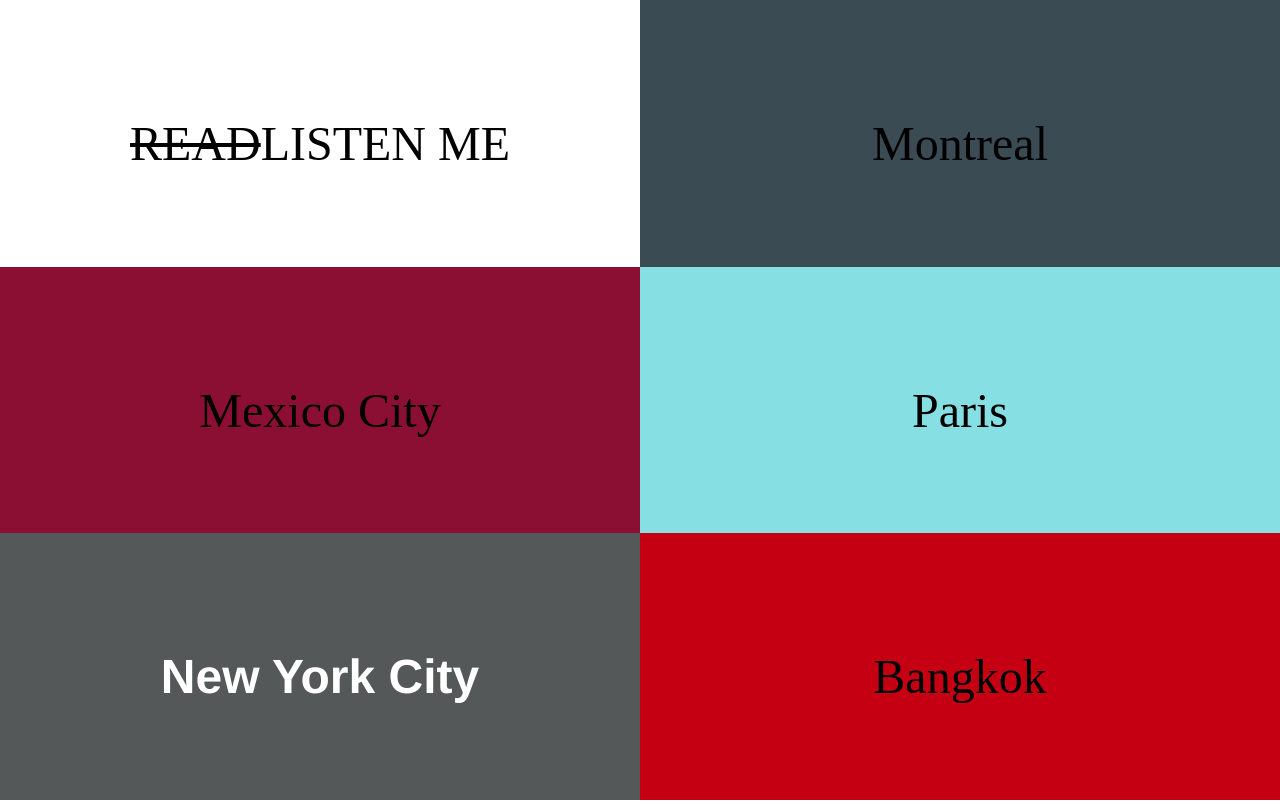
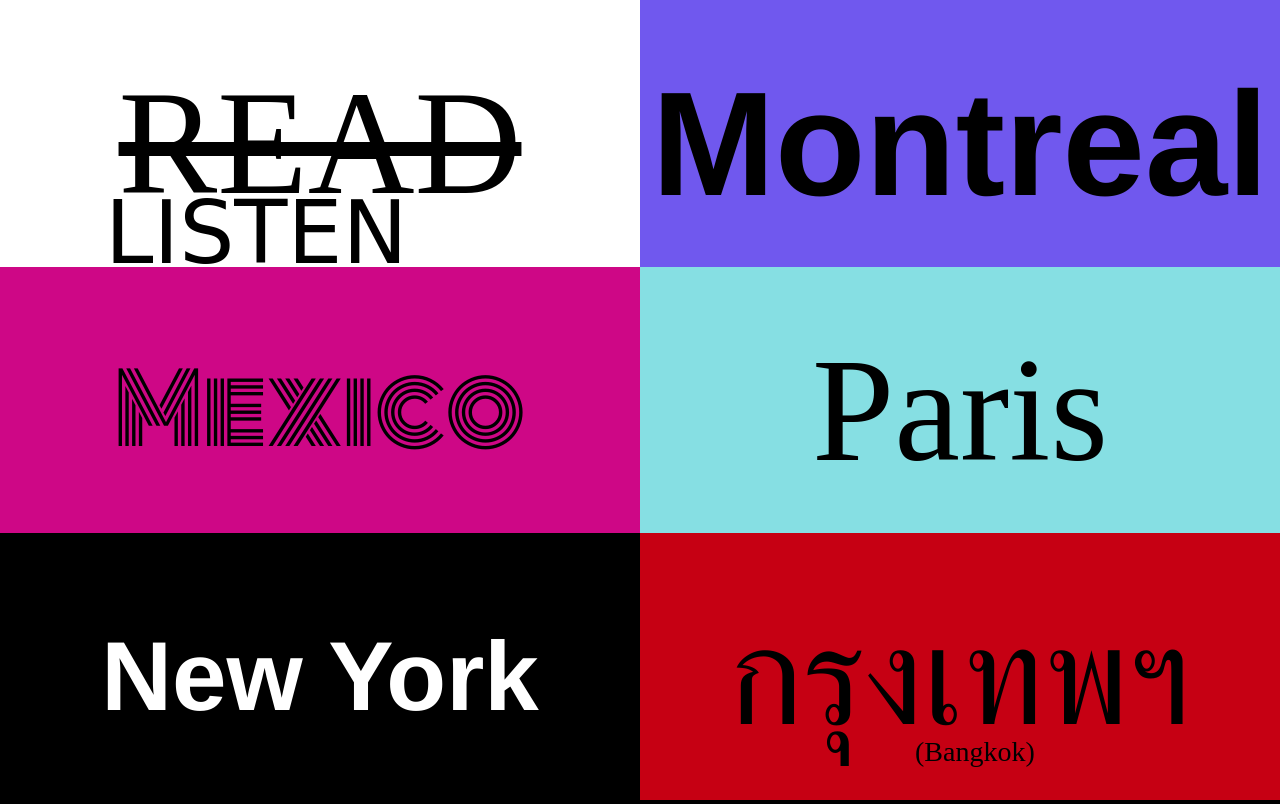
Before and after one commit to adamcleavey/transit-board, a plain HTML site: page index.html in a window 1280 px wide. Shown: the top 804 px of the page. Drawn offline with Linux system fonts and the light colour scheme; a web font is replaced by a local one.

Commit message:
more files in commit

```diff
--- a/index.html
+++ b/index.html
@@ -8,34 +8,36 @@
 <body id="index">
 	<div id="container">
 		<div id="soundboard">
-			<div class="board-button" id="intro"><span class="deleted">READ</span>LISTEN ME
+			<div class="board-button" id="intro" style="background-color: white;">
+				<span class="deleted">READ</span> ME
+				<span class="under">LISTEN</span>
 				<div class="progress"></div>
+				<audio preload="auto" src="sounds/intro.m4a" id="intro-audio"></audio>
 			</div>
-			<div class="board-button" id="montreal" style="background-color:#3B4B54">Montreal
+			<div class="board-button" id="montreal" style="background-color:#7058ee">Montreal
 				<div class="progress"></div>
+				<audio preload="auto" src="sounds/montreal.m4a" id="montreal-audio"></audio>
 			</div>
-			<div class="board-button" id="mexicocity" style="background-color: #8B0F33">Mexico City
+			<div class="board-button" id="mexicocity" style="background-color: #ce0786">Mexico City
 				<div class="progress"></div>
+				<audio preload="auto" src="sounds/mexicocity.m4a" id="mexicocity-audio"></audio>
 			</div>
 			<div class="board-button" id="paris" style="background-color: #86DFE3">Paris
 				<div class="progress"></div>
+				<audio preload="auto" src="sounds/paris.m4a" id="paris-audio"></audio>
 			</div>
-			<div class="board-button" id="newyorkcity" style="background-color:#545859; font-family: Helvetica; font-weight: bold; color: white">New York City
+			<div class="board-button" id="newyorkcity" style="background-color:black;">New York City
 				<div class="progress"></div>
+				<audio preload="auto" src="sounds/nyc.m4a" id="nyc-audio"></audio>
 			</div>
-			<div class="board-button" id="bangkok" style="background-color: #C60013">Bangkok
+			<div class="board-button" id="bangkok" style="background-color: #C60013">กรุงเทพฯ
+					<span class="under">(Bangkok)</span>
 				<div class="progress"></div>
+				<audio preload="auto" src="sounds/bangkok.m4a" id="bangkok-audio"></audio>
 			</div>
 		</div>
 	</div>
 </body>
-<!-- AUDIO FILES -->
-<audio preload="auto" src="sounds/intro.m4a" id="intro-audio"></audio>
-<audio preload="auto" src="sounds/bangkok.m4a" id="bangkok-audio"></audio>
-<audio preload="auto" src="sounds/mexicocity.m4a" id="mexicocity-audio"></audio>
-<audio preload="auto" src="sounds/montreal.m4a" id="montreal-audio"></audio>
-<audio preload="auto" src="sounds/paris.m4a" id="paris-audio"></audio>
-<audio preload="auto" src="sounds/nyc.m4a" id="nyc-audio"></audio>
 <!-- DEV SCRIPTS -->
 <script type="text/javascript" src="scripts/jquery-3.4.1.js"></script>
 <script type="text/javascript" language="Javascript" src="app.js"></script>
--- a/styles.css
+++ b/styles.css
@@ -1,8 +1,12 @@
+@import url('https://fonts.googleapis.com/css?family=Schoolbell|Monoton&display=swap');
+@import url('https://use.typekit.net/ilo7tmb.css');
+
 body {
 	width: 100%;
 	height: 100%;
 	margin: 0;
-	padding: 0;
+    padding: 0;
+    background-color: black;
 }
 #container {
     width: 100%;
@@ -15,7 +19,7 @@ body {
 }
 
 .board-button {
-    height: 33.333333%;
+    height: 33.333333333333333333%;
     width: 50%;
     display: block;
     text-align: center;
@@ -24,7 +28,7 @@ body {
 	margin: 0;
     float: left;
     position: relative;
-    font-size: 48px;
+    font-size: 148px;
 }
 
 .board-button .progress {
@@ -37,6 +41,56 @@ body {
     opacity: 0.5;
 }
 
+.board-button#intro {
+    font-family:
+}
+
+.board-button#paris {
+    font-family: lust-display;
+}
+
+.board-button#bangkok {
+    font-family: adobe-thai;
+    font-size: 140px;
+}
+
+.board-button#mexicocity {
+    font-family: 'Monoton';
+    font-size: 96px;
+}
+
+.board-button#montreal {
+    font-family: 'Helvetica Neue';
+    font-weight: bold;
+}
+
+.board-button#newyorkcity {
+    font-family: Helvetica;
+    font-weight: bold;
+    color: white;
+    font-size: 98px;
+}
+
+.board-button .under {
+    position: absolute;
+}
+
+.board-button#intro .under {
+    top: 205px;
+    left: 105px;
+    line-height: 56px;
+    font-family: 'Schoolbell', cursive;
+    font-size: 87px;
+}
+
+.board-button#bangkok .under {
+    font-family: bungee;
+    top: 191px;
+    left: 275px;
+    line-height: 56px;
+    font-size: 28px;
+}
+
 .deleted {
     text-decoration: line-through;
 }
```
